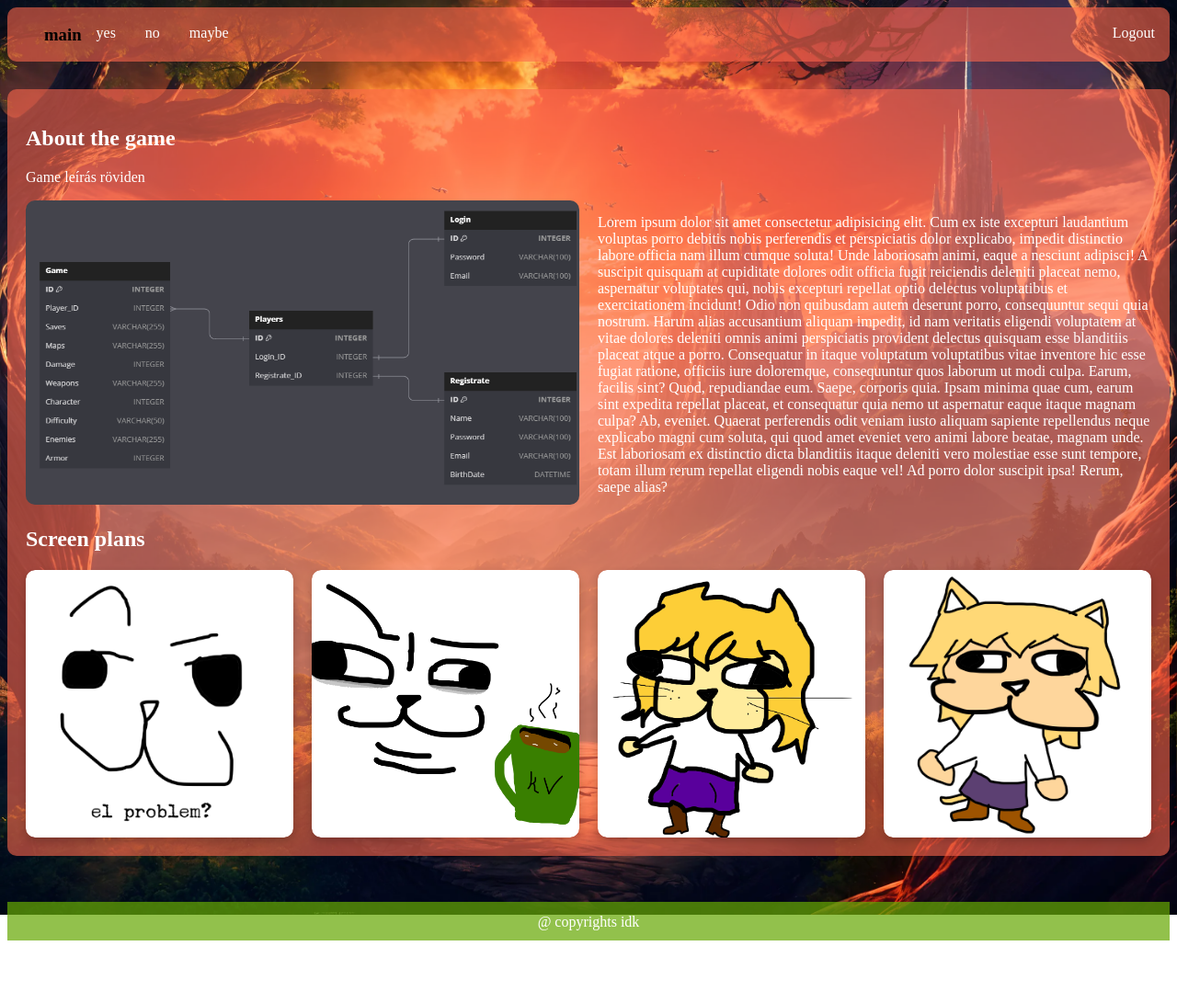
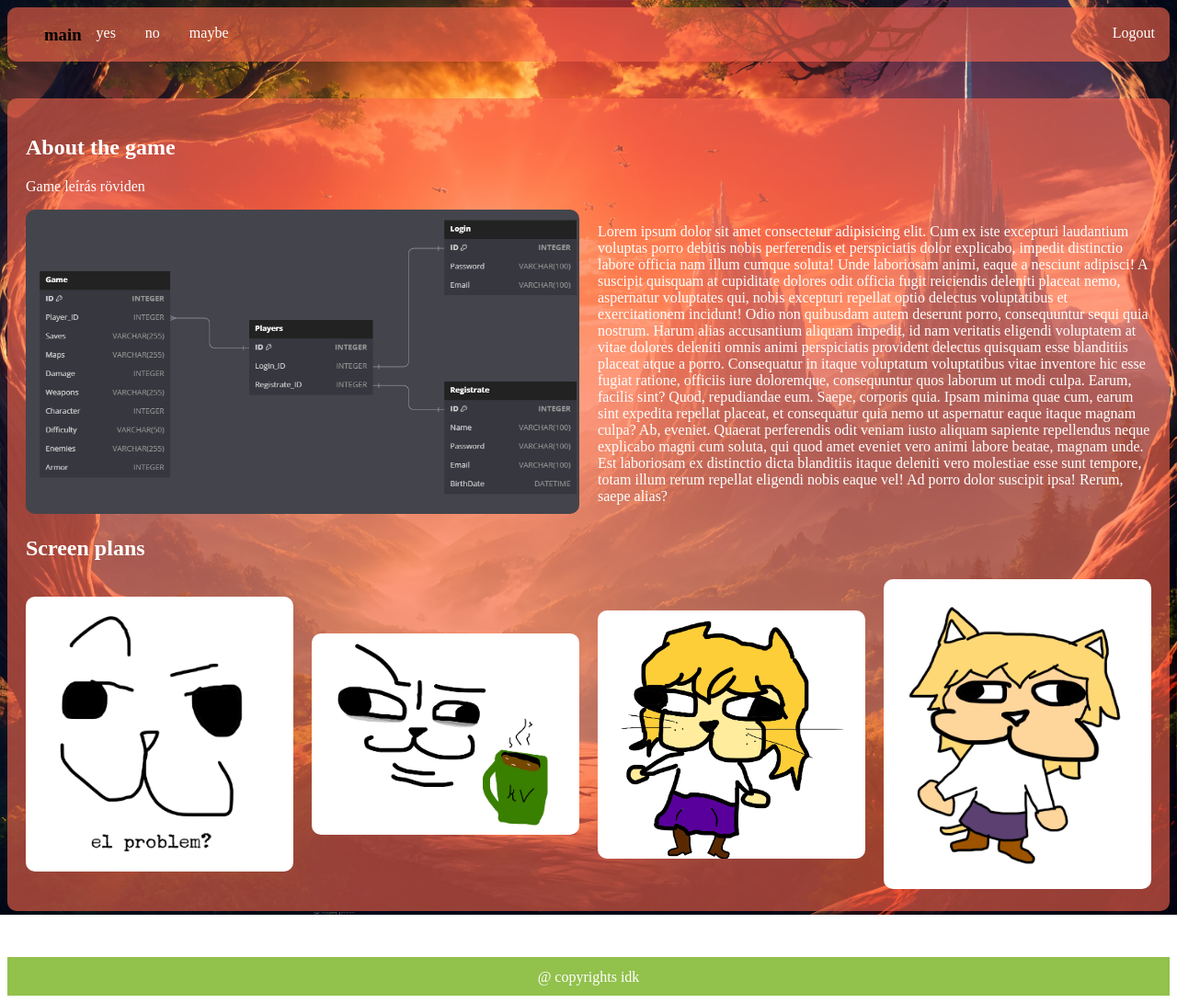
Before and after one commit to G3zaZs1/Vizsgaremek, a PHP site: page / in a window 1280 px wide. Shown: the whole page at 92% size. Before the commit the page ends 1023 px from the top, so only its background shows below. Run offline with PHP 8.4, Linux system fonts and the light colour scheme.

Commit message:
Update style.css

```diff
--- a/vizsga/css/style.css
+++ b/vizsga/css/style.css
@@ -8,6 +8,14 @@ body
     gap: 30px;
 }
 
+.wrapper
+{
+    width: 80%;
+    margin: auto;
+}
+
+/*////////////////////////HEADER/////////////////////////////////////////////*/
+
 .headline
 {
     background-color: #ff684d97;
@@ -15,6 +23,7 @@ body
     overflow: hidden;
     border-radius: 10px;
     gap: 10px;
+    margin-bottom: 10px;
 }
 
 ul
@@ -49,6 +58,10 @@ li a:hover
     background-color: #ff684da5;
 }
 
+
+/*////////////////////////BODY MAIN/////////////////////////////////////////////*/
+
+
 .content
 {
     background-color: #ff684d97;
@@ -81,33 +94,51 @@ li a:hover
     border-radius: 10px; /* Optional: Add rounded corners to the image */
 }
 
-/*/////////////////////////////////////////////////////////////////////*/
+/*////////////////////////SCREEN PLANS/////////////////////////////////////////////*/
 
-.screens ul {
-    list-style-type: none; /* Remove bullet points */
+.container {
+    margin-top: 20px;
+    display: flex; /* Use flexbox to arrange children horizontally */
+    gap: 20px; /* Space between the two divs */
+    align-items: flex-start; /* Align the divs at the top */
+    color: white;
+}
+
+.second {
+    background-color: #ff684d97;
+    margin: 0px;
+    overflow: hidden;
+    border-radius: 10px;
+    padding: 20px; /* Add padding to give content space inside */
+    flex: 1; /* Allow it to grow and take available space */
+}
+
+.screen-img ul {
+    list-style-type: none;
     margin: 0;
     padding: 0;
-    display: grid; /* Use CSS Grid */
-    grid-template-columns: repeat(auto-fit, minmax(200px, 1fr)); /* Responsive columns */
-    gap: 20px; /* Space between items */
-    justify-content: center; /* Center the grid items */
+    display: grid;
+    grid-template-columns: repeat(2, 300px); /* Two columns with smaller items */
+    gap: 20px;
+    justify-content: right;
 }
 
-.screens ul li {
-    border-radius: 10px; /* Optional: Rounded corners for images */
-    overflow: hidden; /* Ensure content fits within rounded corners */
-    box-shadow: 0 4px 8px rgba(0, 0, 0, 0.2); /* Optional: Add some shadow */
-    aspect-ratio: 1; /* Forces the item to be square */
+.screen-img ul li {
+    width: 300px; /* Explicitly set width */
+    height: 300px; /* Explicitly set height */
+    border-radius: 10px;
+    overflow: hidden;
+    box-shadow: 0 4px 8px rgba(0, 0, 0, 0.2);
 }
 
-.screens ul li img {
+.screen-img ul li img {
     display: block;
     width: 100%; /* Make images fill their container */
     height: 100%; /* Ensure the image fills the square */
-    object-fit: cover; /* Ensure the image covers the square area */
 }
 
 
+/*////////////////////////FOOTER/////////////////////////////////////////////*/
 
 
 footer {
```
